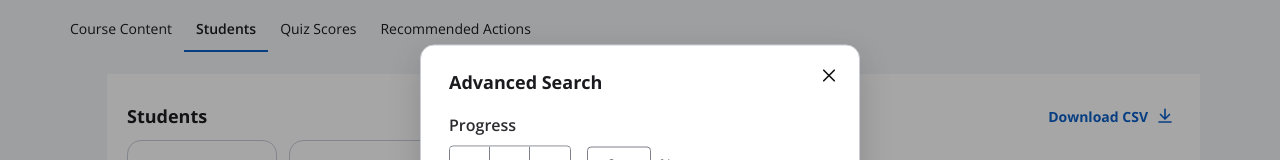
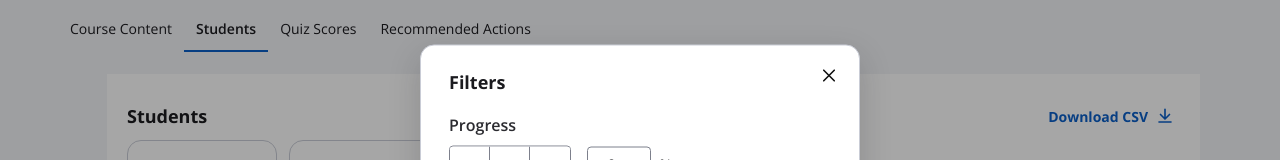
Before and after one commit to d1vyamenon/filter-redesign, a plain HTML site: page index.html in a window 1280 px wide. Both pictures are taken after a click on the button "Advanced Search (0)". Shown: the part 187-347 px from the top of the page. Drawn offline with nearby package versions, Linux system fonts and the light colour scheme.

Commit message:
Rename filter dialog title to "Filters"
Co-Authored-By: Claude Opus 5.5 <noreply@anthropic.com>
Claude-Session: https://claude.ai/code/session_017p8qXrtVTfq4kZ4h8AH2st

```diff
--- a/index.html
+++ b/index.html
@@ -218,7 +218,7 @@
 
       <!-- Filter dialog -->
       <div class="dialog" id="filterDialog" role="dialog" aria-modal="true" aria-labelledby="dlgTitle" hidden>
-        <h2 class="dlg-title" id="dlgTitle">Advanced Search</h2>
+        <h2 class="dlg-title" id="dlgTitle">Filters</h2>
         <button class="close" id="dlgClose" type="button" aria-label="Close filters">
           <svg width="18" height="18" viewBox="0 0 24 24" stroke="#111" stroke-width="2.2" stroke-linecap="round" aria-hidden="true"><path d="M5 5l14 14M19 5 5 19"/></svg>
         </button>
```
Also changed, not shown: scored-pages.html (+1 -1 lines).
